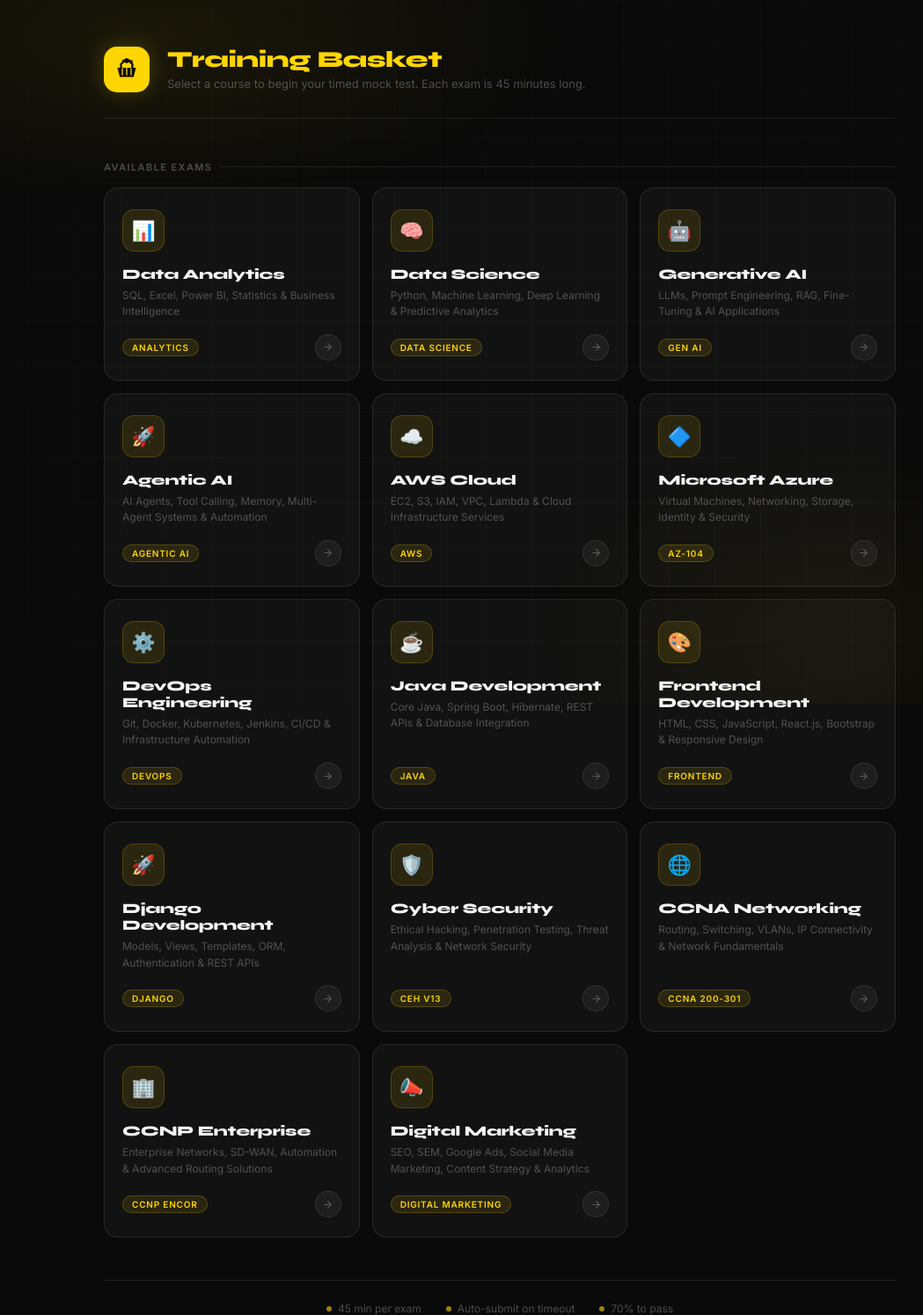
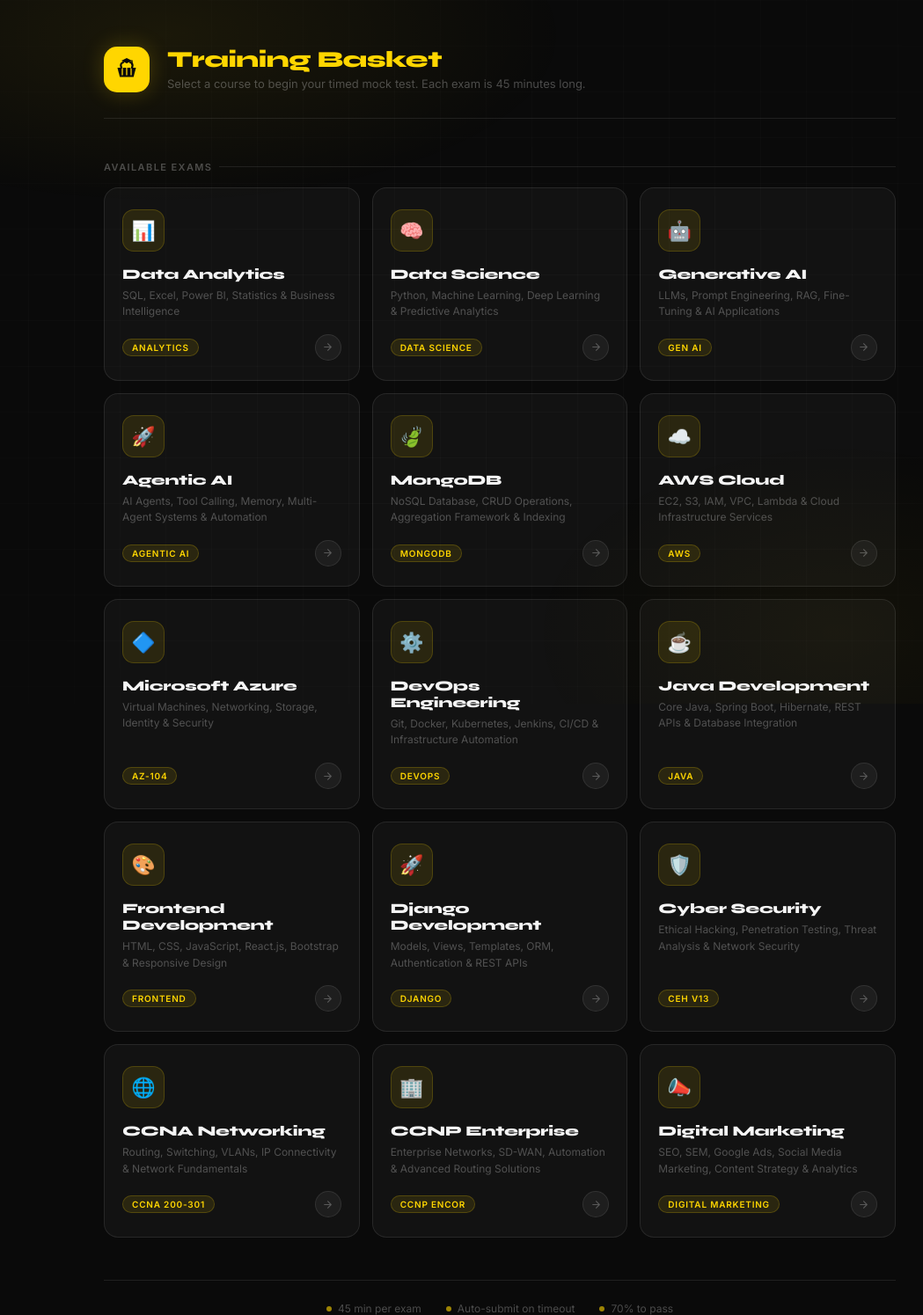
Before and after one commit to KHITOLIA/mock_test, a Flask app: page /courses in a window 1280 px wide. Shown: the whole page at 88% size, without its empty margins (72-1121 px from the left). Run offline with Flask 3, Linux system fonts and the light colour scheme; parts of the project's set-up code (start-up, migrations or seed data) failed here and were passed over.

Commit message:
Update courses.html

```diff
--- a/templates/courses.html
+++ b/templates/courses.html
@@ -476,6 +476,22 @@
     </div>
   </div>
 </a>
+      <!-- MongoDB -->
+<a href="{{ url_for('exam', course='MONGODB') }}" class="exam-card">
+  <div class="ec-icon">🍃</div>
+  <div class="ec-name">MongoDB</div>
+  <div class="ec-desc">
+    NoSQL Database, CRUD Operations, Aggregation Framework & Indexing
+  </div>
+  <div class="ec-footer">
+    <span class="ec-tag">MongoDB</span>
+    <div class="ec-arrow">
+      <svg viewBox="0 0 24 24">
+        <path d="M5 12h14M12 5l7 7-7 7" />
+      </svg>
+    </div>
+  </div>
+</a>
 
       <!-- AWS -->
       <a href="{{ url_for('exam', course='AWS') }}" class="exam-card">
```
